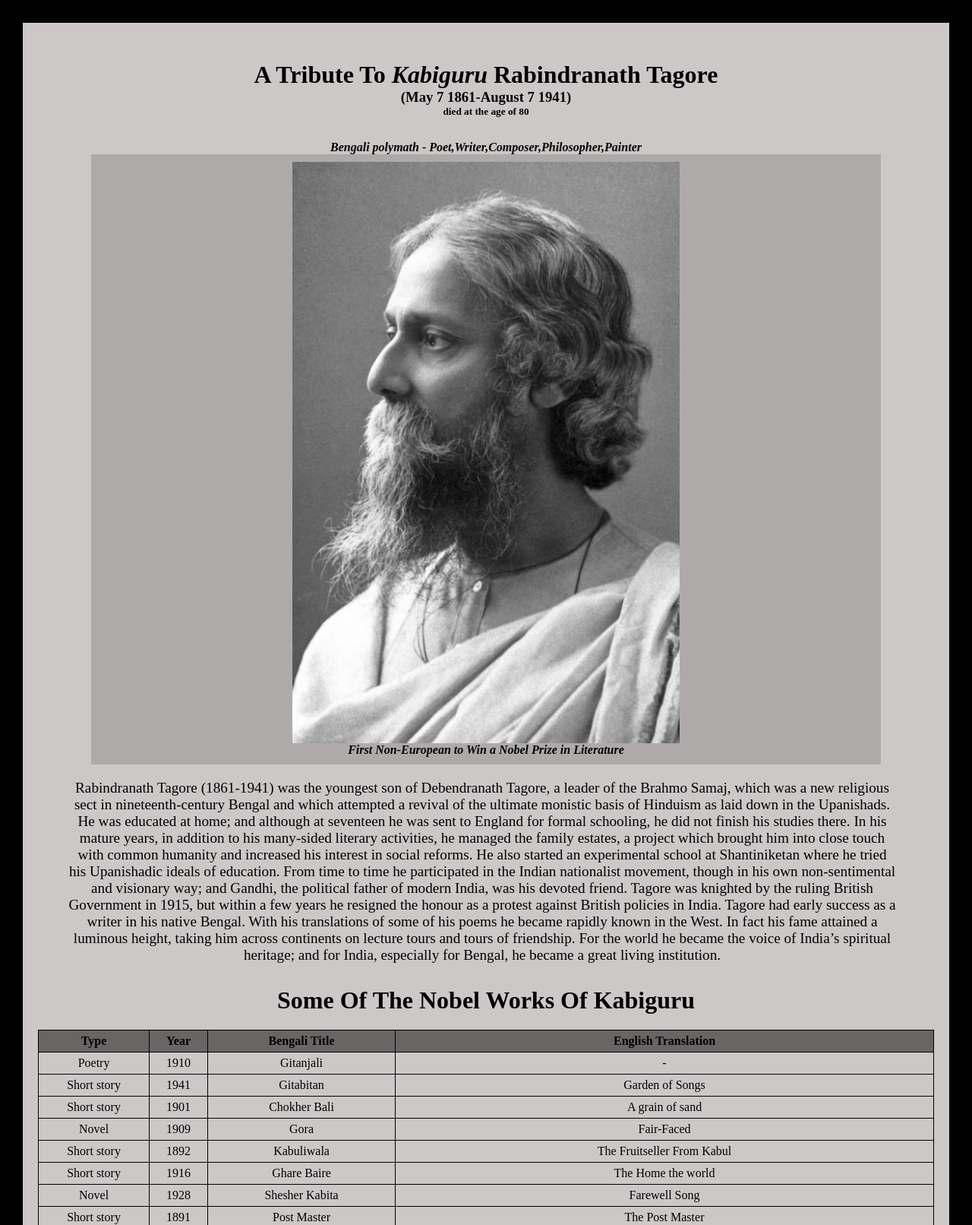
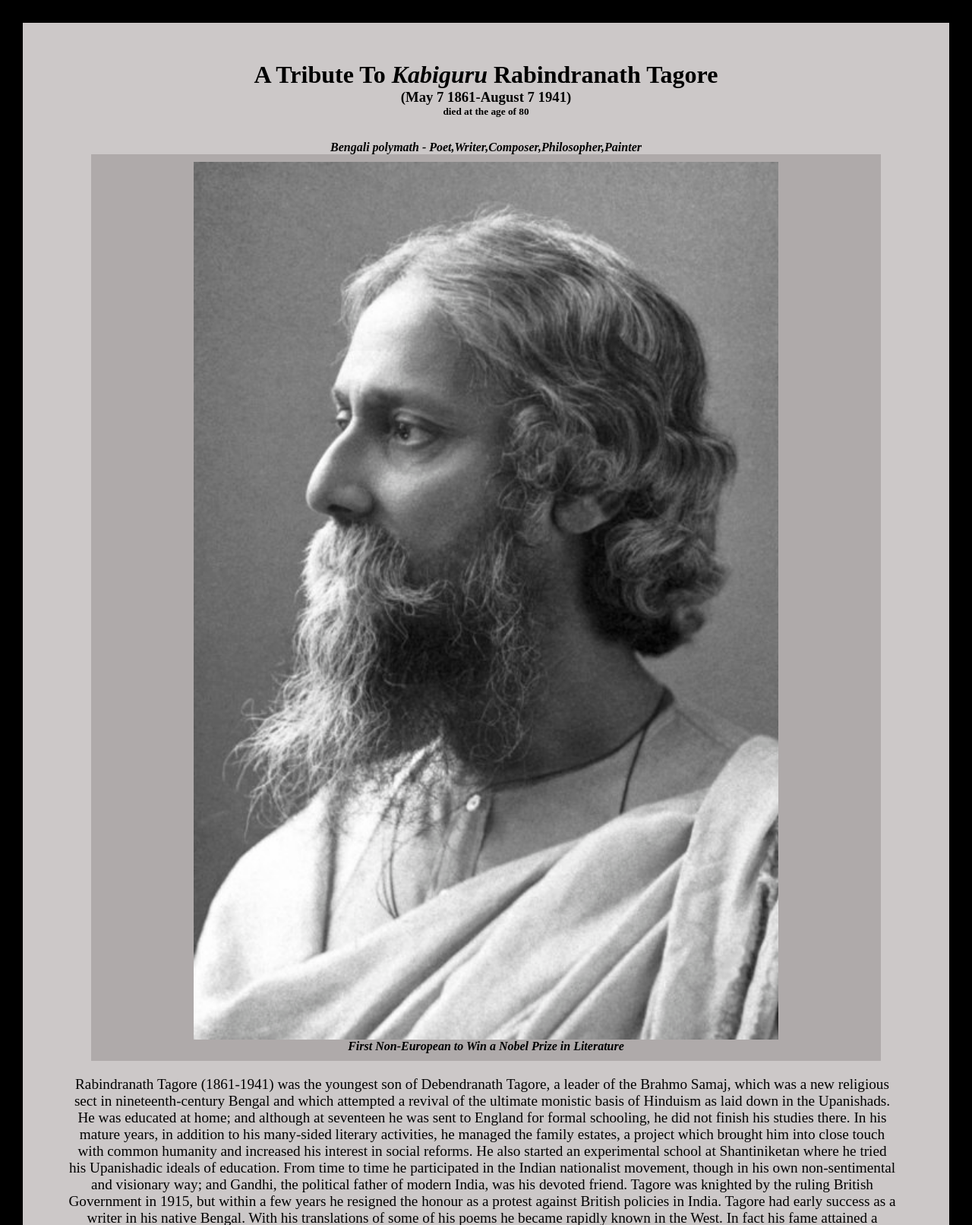
Before and after one commit to Siman29/Tribute-Page, a PHP site: page / in a window 1280 px wide. Shown: the top 1612 px of the page at 76% size. Run offline with PHP 8.4, Linux system fonts and the light colour scheme; some libraries are stand-ins or nearby versions.

Commit message:
Add files via upload

```diff
--- a/index.css
+++ b/index.css
@@ -41,8 +41,12 @@ body {
 #image {
     /*position: relative;
     display: flexbox;*/
-    width: 50%;
+    max-width: none;
     height: auto;
+    display: block;
+    width: 100%;
+    max-width: 770px;
+    margin: 0 auto;
 }
 
 #img-caption,
--- a/index.html
+++ b/index.html
@@ -15,7 +15,7 @@
             <img src="img.jpg" alt="Rabindranath Tagore" id="image">
             <p id="img-caption">First Non-European to Win a Nobel Prize in Literature</p>
         </div>
-        <div class="tribute-info">
+        <div id="tribute-info">
             <p id="info">Rabindranath Tagore (1861-1941) was the youngest son of Debendranath Tagore, a leader of the Brahmo Samaj, which was a new religious sect in nineteenth-century Bengal and which attempted a revival of the ultimate monistic basis of Hinduism
                 as laid down in the Upanishads. He was educated at home; and although at seventeen he was sent to England for formal schooling, he did not finish his studies there. In his mature years, in addition to his many-sided literary activities,
                 he managed the family estates, a project which brought him into close touch with common humanity and increased his interest in social reforms. He also started an experimental school at Shantiniketan where he tried his Upanishadic ideals
@@ -143,7 +143,7 @@
             </div>
         </div>
         <div id="link">To know more About <b><em>Kabiguru</em> Rabindranath Tagore</b> <a href="https://en.wikipedia.org/wiki/Rabindranath_Tagore#:~:text=Rabindranath%20Tagore%20(Bengali%3A%20%E0%A6%B0%E0%A6%AC%E0%A7%80%E0%A6%A8%E0%A7%8D%E0%A6%A6%E0%A7%8D%E0%A6%B0%E0%A6%A8%E0%A6%BE%E0%A6%A5%20%E0%A6%A0%E0%A6%BE%E0%A6%95%E0%A7%81%E0%A6%B0,novels%2C%20poems%2C%20and%20dramas."
-                target="_blank">Click Here</a></div>
+                id="tribute-link" target="_blank">Click Here</a></div>
 
     </div>
     <script src="https://cdn.freecodecamp.org/testable-projects-fcc/v1/bundle.js"></script>
```
